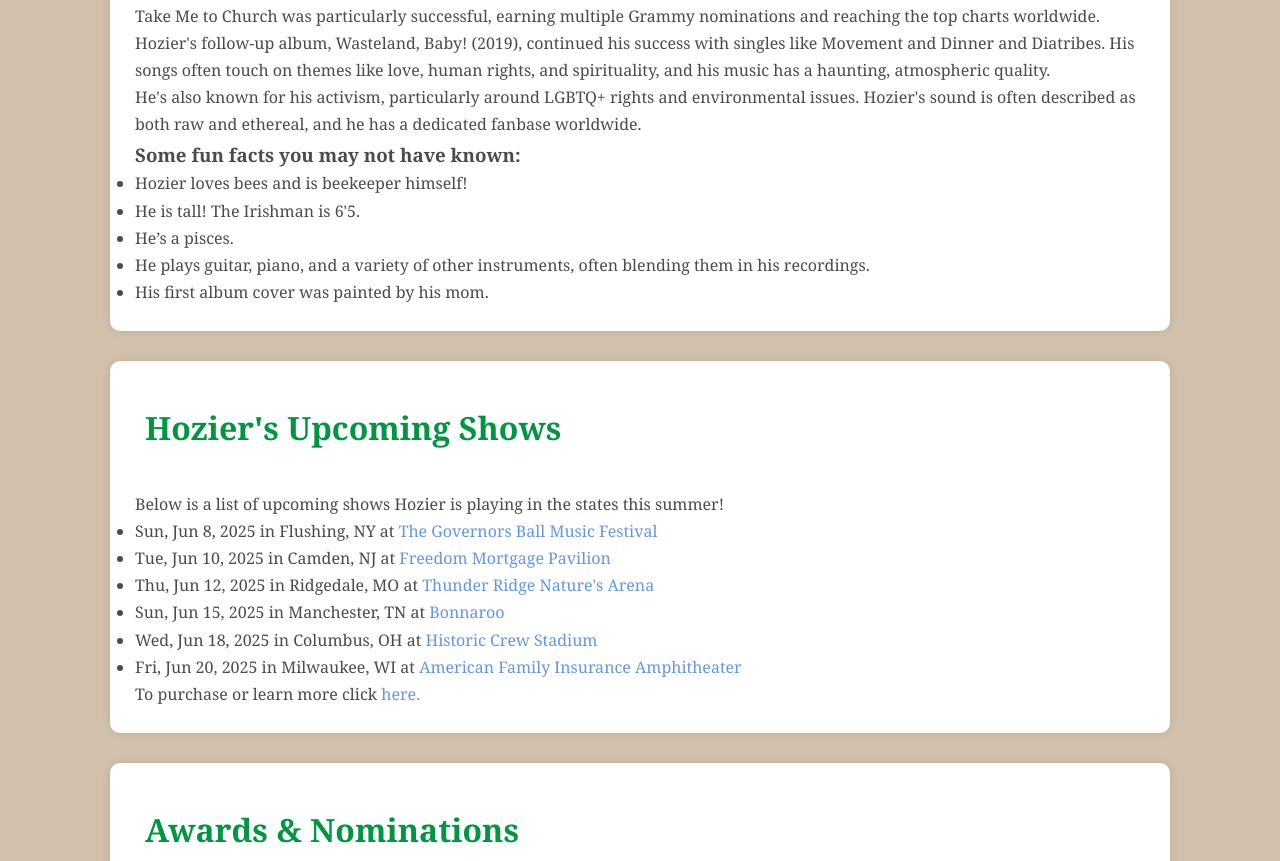
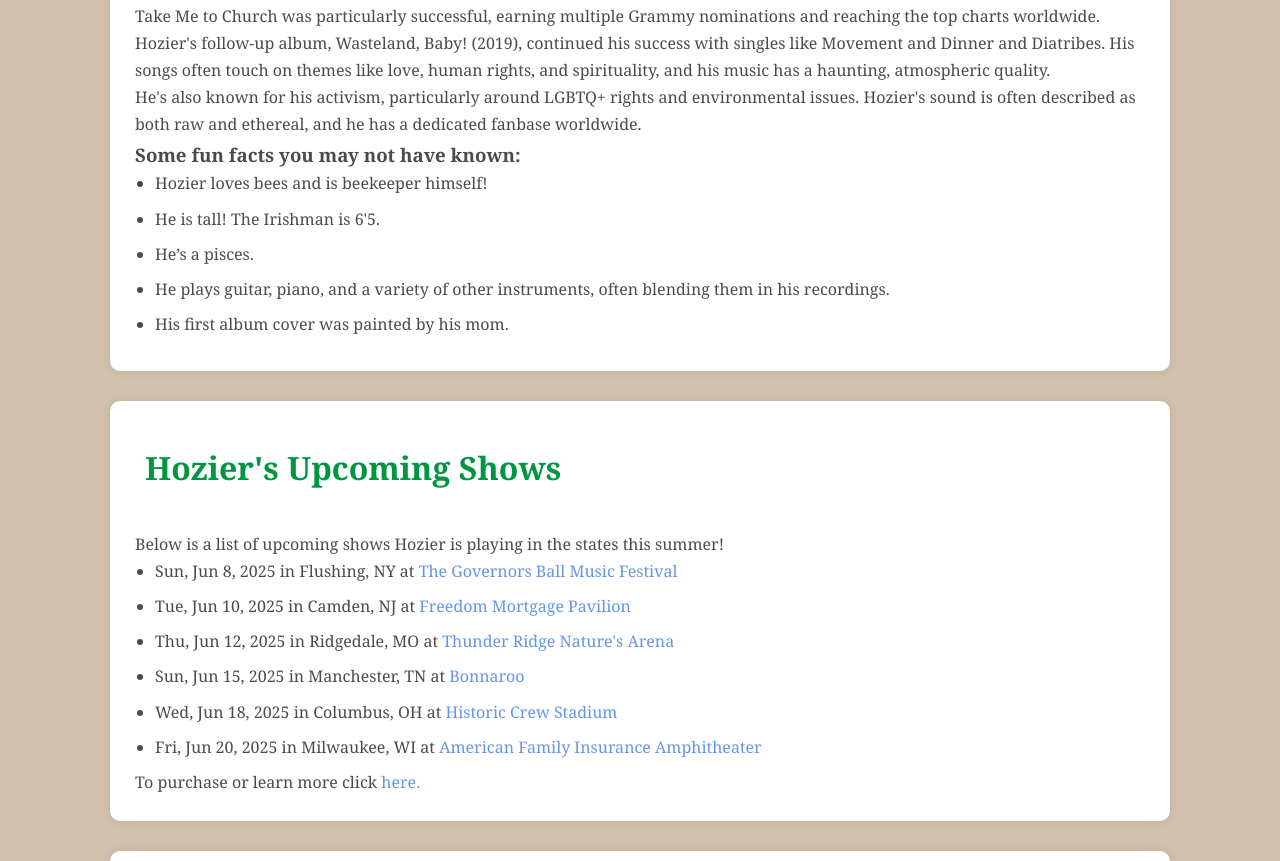
Before and after one commit to amani416/m4-hw4-padovani-amani, a plain HTML site: page index.html in a window 1280 px wide. Shown: the part 1524-2385 px from the top of the page. Drawn offline with Linux system fonts and the light colour scheme.

Commit message:
modify style

```diff
--- a/style.css
+++ b/style.css
@@ -55,6 +55,14 @@ h2 {
     color: rgb(0, 150, 65);
     font-size: 32px;
     margin: 15px 10px 35px 10px;
+}
+
+ul, ol {
+    padding-left: 20px;
+}
+
+ul li, ol li {
+    margin-bottom: 8px;
 }
 
 section.homepagephotos {
```
